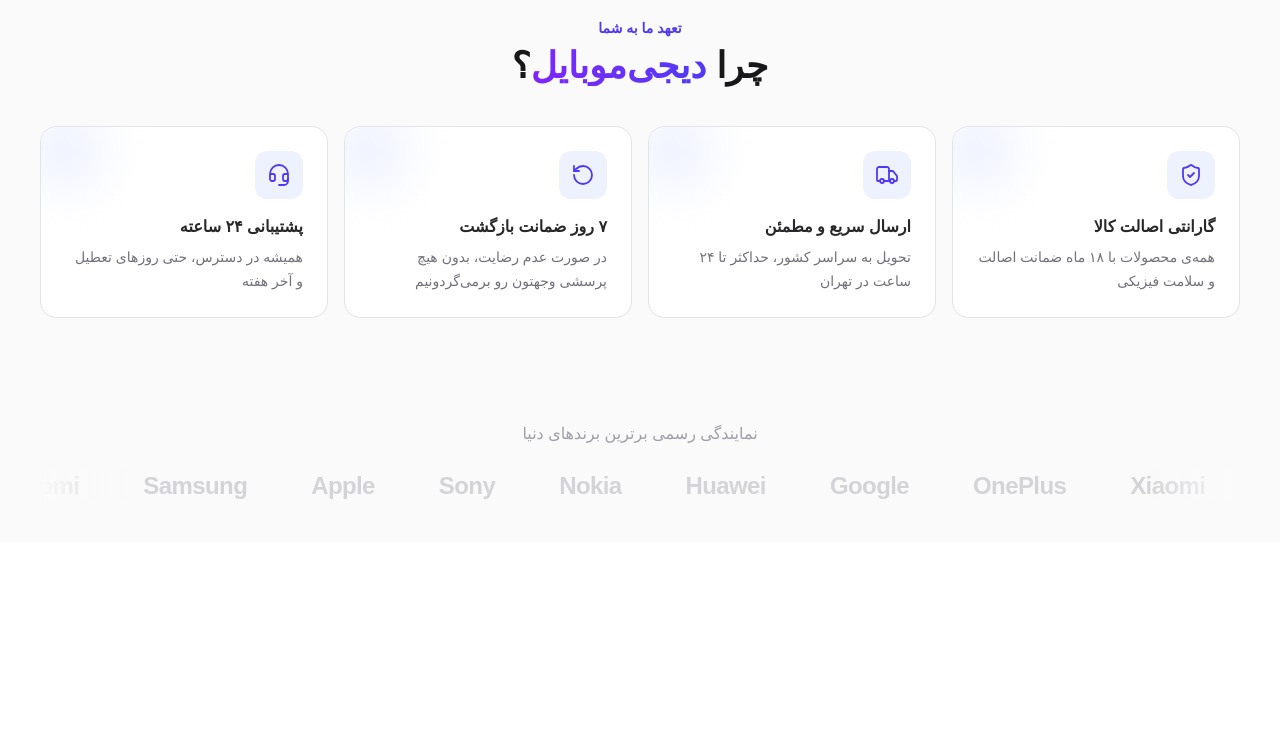
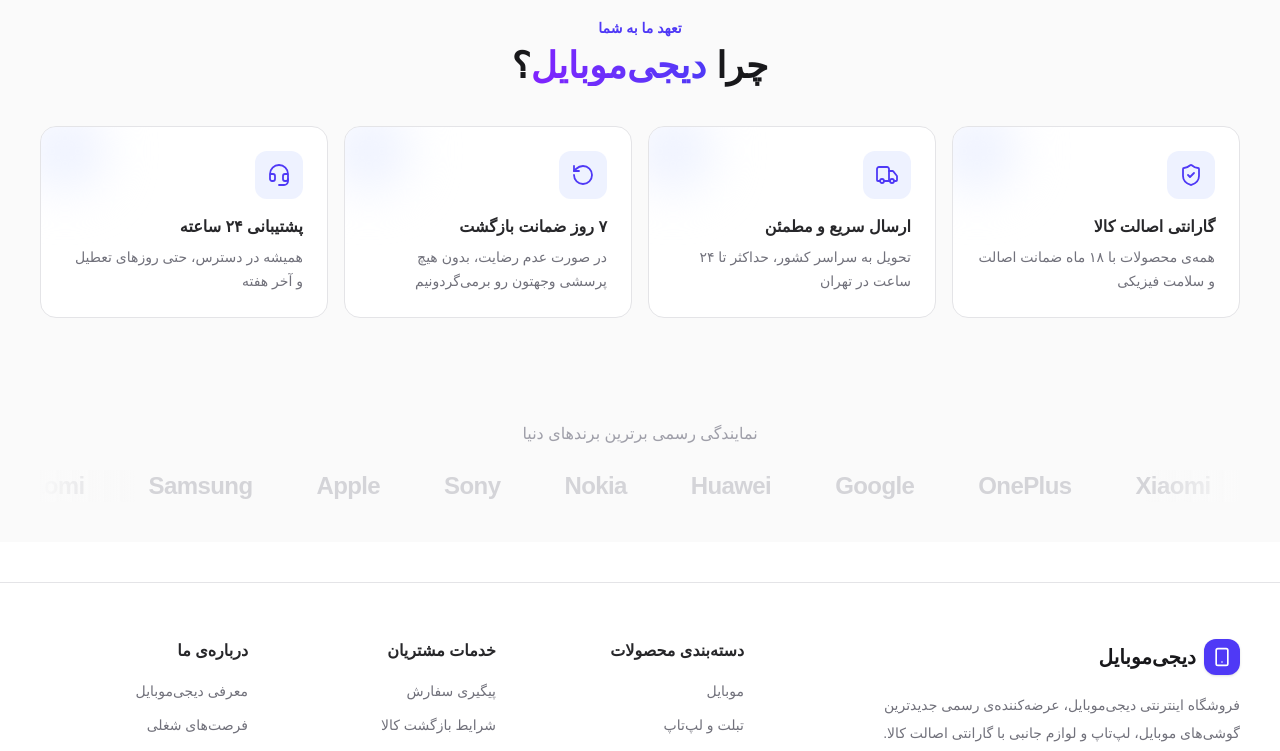
Before and after one commit to sadra-devx/mobile-shop, a React (Vite) app: page / in a window 1280 px wide. Shown: the part 2000-2751 px from the top of the page. Before the commit the page ends 2542 px from the top, so only its background shows below. Built offline with nearby package versions, Linux system fonts and the light colour scheme; no server answers; a web font is replaced by a local one.

Commit message:
feat: add footer component

```diff
--- a/package.json
+++ b/package.json
@@ -17,6 +17,7 @@
     "react": "^19.2.7",
     "react-dom": "^19.2.7",
     "react-icon": "^1.0.0",
+    "react-icons": "^5.7.0",
     "react-router": "^7.18.1"
   },
   "devDependencies": {
--- /dev/null
+++ b/src/components/Layout/Footer.jsx
@@ -0,0 +1,129 @@
+// src/components/layout/Footer.jsx
+import { Link } from "react-router";
+import { Phone, Mail, MapPin, ShieldCheck, Smartphone } from "lucide-react";
+import { FaInstagram, FaTelegram, FaXTwitter } from "react-icons/fa6";
+import { toPersianDigits } from "../../utils/formatNumber";
+
+const linkGroups = [
+  {
+    title: "دسته‌بندی محصولات",
+    links: [
+      { label: "موبایل", to: "/products/mobile" },
+      { label: "تبلت و لپ‌تاپ", to: "/products/laptop" },
+      { label: "لوازم جانبی", to: "/products/accessories" },
+      { label: "پیشنهادهای ویژه", to: "/products/offers" },
+    ],
+  },
+  {
+    title: "خدمات مشتریان",
+    links: [
+      { label: "پیگیری سفارش", to: "/orders" },
+      { label: "شرایط بازگشت کالا", to: "/returns" },
+      { label: "سوالات متداول", to: "/faq" },
+      { label: "تماس با ما", to: "/contact" },
+    ],
+  },
+  {
+    title: "درباره‌ی ما",
+    links: [
+      { label: "معرفی دیجی‌موبایل", to: "/about" },
+      { label: "فرصت‌های شغلی", to: "/careers" },
+      { label: "قوانین و مقررات", to: "/terms" },
+      { label: "حریم خصوصی", to: "/privacy" },
+    ],
+  },
+];
+
+const socials = [
+  { icon: FaInstagram, href: "https://instagram.com", label: "اینستاگرام" },
+  { icon: FaTelegram, href: "https://t.me", label: "تلگرام" },
+  { icon: FaXTwitter, href: "https://twitter.com", label: "توییتر" },
+];
+
+export function Footer() {
+  const year = toPersianDigits(new Date().getFullYear() - 621);
+
+  return (
+    <footer className="mt-10 border-t border-zinc-200 bg-white dark:border-zinc-800 dark:bg-zinc-950">
+      <div className="mx-auto w-full px-4 py-14 sm:px-6 lg:px-10">
+        <div className="grid grid-cols-1 gap-10 sm:grid-cols-2 lg:grid-cols-5">
+          <div className="lg:col-span-2">
+            <Link to="/" className="flex items-center gap-2">
+              <div className="grid h-9 w-9 place-items-center rounded-xl bg-indigo-600 text-white shadow-sm">
+                <Smartphone className="h-5 w-5" />
+              </div>
+              <span className="text-xl font-bold text-zinc-900 dark:text-white">
+                دیجی‌موبایل
+              </span>
+            </Link>
+            <p className="mt-4 max-w-sm text-sm leading-7 text-zinc-500 dark:text-zinc-400">
+              فروشگاه اینترنتی دیجی‌موبایل، عرضه‌کننده‌ی رسمی جدیدترین گوشی‌های
+              موبایل، لپ‌تاپ و لوازم جانبی با گارانتی اصالت کالا.
+            </p>
+
+            <div className="mt-5 space-y-2.5">
+              <div className="flex items-center gap-2 text-sm text-zinc-600 dark:text-zinc-300">
+                <Phone className="h-4 w-4 text-indigo-600 dark:text-indigo-400" />
+                <span dir="ltr">{toPersianDigits("021-91234567")}</span>
+              </div>
+              <div className="flex items-center gap-2 text-sm text-zinc-600 dark:text-zinc-300">
+                <Mail className="h-4 w-4 text-indigo-600 dark:text-indigo-400" />
+                <span dir="ltr">support@digimobile.ir</span>
+              </div>
+              <div className="flex items-center gap-2 text-sm text-zinc-600 dark:text-zinc-300">
+                <MapPin className="h-4 w-4 text-indigo-600 dark:text-indigo-400" />
+                <span>تهران، خیابان ولیعصر، پلاک ۱۲۰</span>
+              </div>
+            </div>
+
+            <div className="mt-5 flex items-center gap-2">
+              {socials.map(({ icon: Icon, href, label }) => (
+                <a
+                  key={label}
+                  href={href}
+                  target="_blank"
+                  rel="noopener noreferrer"
+                  aria-label={label}
+                  className="grid h-9 w-9 place-items-center rounded-full border border-zinc-200 text-zinc-500 transition-colors hover:border-indigo-300 hover:bg-indigo-50 hover:text-indigo-600 dark:border-zinc-700 dark:text-zinc-400 dark:hover:bg-indigo-900/30"
+                >
+                  <Icon className="h-4 w-4" />
+                </a>
+              ))}
+            </div>
+          </div>
+
+          {linkGroups.map((group) => (
+            <div key={group.title}>
+              <h3 className="font-bold text-zinc-800 dark:text-zinc-100">
+                {group.title}
+              </h3>
+              <ul className="mt-4 space-y-2.5">
+                {group.links.map((link) => (
+                  <li key={link.to}>
+                    <Link
+                      to={link.to}
+                      className="text-sm text-zinc-500 transition-colors hover:text-indigo-600 dark:text-zinc-400 dark:hover:text-indigo-400"
+                    >
+                      {link.label}
+                    </Link>
+                  </li>
+                ))}
+              </ul>
+            </div>
+          ))}
+        </div>
+
+        <div className="mt-12 flex flex-col items-center justify-between gap-6 border-t border-zinc-200 pt-8 dark:border-zinc-800 sm:flex-row">
+          <div className="flex items-center gap-2 text-sm text-zinc-500 dark:text-zinc-400">
+            <ShieldCheck className="h-4 w-4 text-indigo-600 dark:text-indigo-400" />
+            دارای نماد اعتماد الکترونیکی
+          </div>
+
+          <p className="text-xs text-zinc-400 dark:text-zinc-500">
+            © {year} دیجی‌موبایل. تمامی حقوق محفوظ است.
+          </p>
+        </div>
+      </div>
+    </footer>
+  );
+}
--- a/src/layout/MainLayout.jsx
+++ b/src/layout/MainLayout.jsx
@@ -1,15 +1,15 @@
 import { Outlet } from "react-router";
 import Navbar from "../components/Layout/Navbar";
+import { Footer } from "../components/Layout/Footer";
 
 function MainLayout() {
   return (
     <div>
-      {/* بعداً Navbar اینجا میاد */}
       <Navbar  />
       <main>
         <Outlet />
       </main>
-      {/* بعداً Footer اینجا میاد */}
+      <Footer />
     </div>
   );
 }
```
Also changed, not shown: 1 other file (tests, documents, lock files or other folders).
